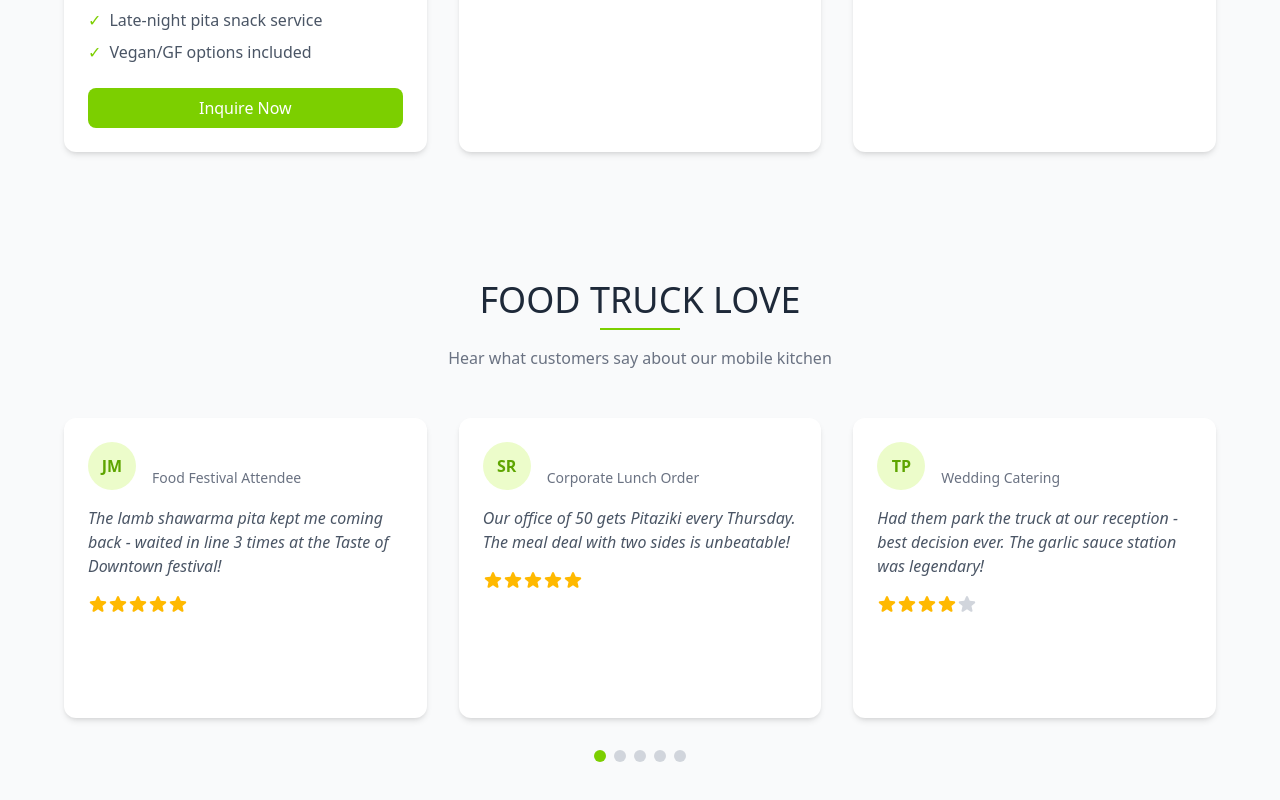
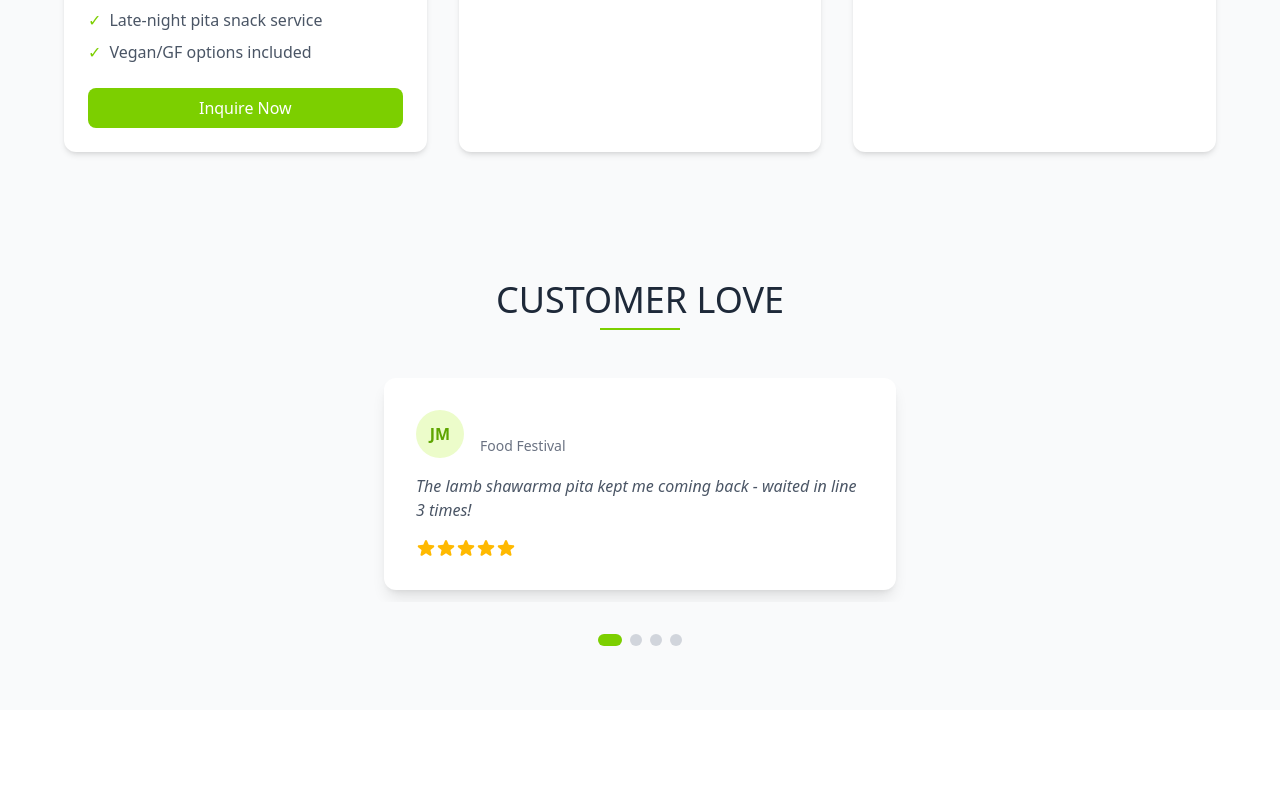
Before and after one commit to Yaser-Al-Hameedi/pitaziki-food-truck1, a React (Vite) app: page / in a window 1280 px wide. Shown: the part 2762-3562 px from the top of the page. After the commit the page ends 3496 px from the top, so only its background shows below. Built offline with nearby package versions, Linux system fonts and the light colour scheme.

Commit message:
Updated Testimonials Section

```diff
--- a/package.json
+++ b/package.json
@@ -12,6 +12,7 @@
   "dependencies": {
     "@heroicons/react": "^2.2.0",
     "@tailwindcss/vite": "^4.0.17",
+    "framer-motion": "^12.6.3",
     "react": "^19.0.0",
     "react-dom": "^19.0.0",
     "tailwindcss": "^4.0.17"
--- a/src/components/Testimonials.jsx
+++ b/src/components/Testimonials.jsx
@@ -1,31 +1,31 @@
 import { StarIcon } from '@heroicons/react/24/solid';
-import { useEffect, useState } from 'react';
+import { useState, useEffect } from 'react';
+import { motion, AnimatePresence } from 'framer-motion';
 
 const Testimonials = () => {
-  // Food truck-specific testimonials (can be moved to a separate JSON file)
-  const allTestimonials = [
+  const testimonials = [
     {
       id: 1,
       initials: 'JM',
       name: 'Jamal M.',
-      role: 'Food Festival Attendee',
-      quote: "The lamb shawarma pita kept me coming back - waited in line 3 times at the Taste of Downtown festival!",
+      role: 'Food Festival',
+      quote: "The lamb shawarma pita kept me coming back - waited in line 3 times!",
       stars: 5
     },
     {
       id: 2,
       initials: 'SR',
       name: 'Sophia R.',
-      role: 'Corporate Lunch Order',
-      quote: "Our office of 50 gets Pitaziki every Thursday. The meal deal with two sides is unbeatable!",
+      role: 'Corporate Lunch',
+      quote: "Our office gets Pitaziki every Thursday. The meal deal is unbeatable!",
       stars: 5
     },
     {
       id: 3,
       initials: 'TP',
       name: 'Tyler P.',
-      role: 'Wedding Catering',
-      quote: "Had them park the truck at our reception - best decision ever. The garlic sauce station was legendary!",
+      role: 'Wedding',
+      quote: "Had them park at our reception - best decision ever!",
       stars: 4
     },
     {
@@ -33,97 +33,84 @@ const Testimonials = () => {
       initials: 'EC',
       name: 'Elena C.',
       role: 'Daily Customer',
-      quote: "I track their location via Instagram - the spicy feta fries are worth driving across town for.",
-      stars: 5
-    },
-    {
-      id: 5,
-      initials: 'DK',
-      name: 'Darnell K.',
-      role: 'Food Truck Rally',
-      quote: "Most generous portions at the event. That lemon-herb chicken pita fed me for two meals!",
+      quote: "I track their location via Instagram - worth driving across town!",
       stars: 5
     }
   ];
 
-  const [visibleTestimonials, setVisibleTestimonials] = useState(allTestimonials.slice(0, 3));
   const [currentIndex, setCurrentIndex] = useState(0);
+  const [direction, setDirection] = useState(1); // 1 for forward, -1 for backward
 
-  // Auto-rotate testimonials every 10 seconds
+  // Auto-rotate with smooth transitions
   useEffect(() => {
     const interval = setInterval(() => {
-      setCurrentIndex(prev => (prev + 1) % allTestimonials.length);
-
-      // Get next 3 testimonials (with wrap-around)
-      const nextIndex = (currentIndex + 1) % allTestimonials.length;
-      const nextThree = [
-        allTestimonials[nextIndex],
-        allTestimonials[(nextIndex + 1) % allTestimonials.length],
-        allTestimonials[(nextIndex + 2) % allTestimonials.length]
-      ];
-
-      setVisibleTestimonials(nextThree);
-    }, 10000);
+      setDirection(1);
+      setCurrentIndex((prev) => (prev + 1) % testimonials.length);
+    }, 8000); // Changed to 8s for better readability
 
     return () => clearInterval(interval);
-  }, [currentIndex]);
+  }, []);
+
+  const goToIndex = (newIndex) => {
+    setDirection(newIndex > currentIndex ? 1 : -1);
+    setCurrentIndex(newIndex);
+  };
 
   return (
     <section className="bg-gray-50 py-16 px-4 sm:px-8">
-      <div className="max-w-6xl mx-auto">
+      <div className="max-w-4xl mx-auto">
         <div className="text-center mb-12">
           <h2 className="text-3xl md:text-4xl font-light text-gray-800 mb-2">
-            FOOD TRUCK LOVE
+            CUSTOMER LOVE
           </h2>
           <div className="w-20 h-0.5 bg-lime-500 mx-auto"></div>
-          <p className="text-gray-500 mt-4">Hear what customers say about our mobile kitchen</p>
         </div>
 
-        {/* Testimonial Cards */}
-        <div className="grid md:grid-cols-3 gap-8 min-h-[300px]">
-          {visibleTestimonials.map((testimonial) => (
-            <div
-              key={testimonial.id}
-              className="bg-white p-6 rounded-xl shadow-md hover:shadow-lg transition-all duration-500"
+        {/* Animated Testimonial */}
+        <div className="relative h-64 md:h-56 overflow-hidden">
+          <AnimatePresence custom={direction}>
+            <motion.div
+              key={currentIndex}
+              custom={direction}
+              initial={{ opacity: 0, x: direction * 100 }}
+              animate={{ opacity: 1, x: 0 }}
+              exit={{ opacity: 0, x: direction * -100 }}
+              transition={{ duration: 0.6, ease: "easeInOut" }}
+              className="absolute inset-0"
             >
+              <div className="bg-white p-8 rounded-xl shadow-lg mx-auto max-w-lg">
                 <div className="flex items-center mb-4">
                   <div className="w-12 h-12 rounded-full bg-lime-100 flex items-center justify-center text-lime-600 font-bold mr-4">
-                  {testimonial.initials}
+                    {testimonials[currentIndex].initials}
                   </div>
                   <div>
-                  <h4 className="font-medium">{testimonial.name}</h4>
-                  <p className="text-sm text-gray-500">{testimonial.role}</p>
+                    <h4 className="font-medium">{testimonials[currentIndex].name}</h4>
+                    <p className="text-sm text-gray-500">{testimonials[currentIndex].role}</p>
                   </div>
                 </div>
                 <p className="text-gray-600 italic mb-4">
-                {testimonial.quote}
+                  {testimonials[currentIndex].quote}
                 </p>
                 <div className="flex text-amber-400">
                   {[...Array(5)].map((_, i) => (
                     <StarIcon
                       key={i}
-                    className={`w-5 h-5 ${i >= testimonial.stars ? 'text-gray-300' : 'fill-current'}`}
+                      className={`w-5 h-5 ${i >= testimonials[currentIndex].stars ? 'text-gray-300' : 'fill-current'}`}
                     />
                   ))}
                 </div>
               </div>
-          ))}
+            </motion.div>
+          </AnimatePresence>
         </div>
 
         {/* Navigation Dots */}
         <div className="flex justify-center mt-8 space-x-2">
-          {allTestimonials.map((_, index) => (
+          {testimonials.map((_, index) => (
             <button
               key={index}
-              onClick={() => {
-                setCurrentIndex(index);
-                setVisibleTestimonials([
-                  allTestimonials[index],
-                  allTestimonials[(index + 1) % allTestimonials.length],
-                  allTestimonials[(index + 2) % allTestimonials.length]
-                ]);
-              }}
-              className={`w-3 h-3 rounded-full ${currentIndex === index ? 'bg-lime-500' : 'bg-gray-300'}`}
+              onClick={() => goToIndex(index)}
+              className={`w-3 h-3 rounded-full transition-all ${currentIndex === index ? 'bg-lime-500 w-6' : 'bg-gray-300'}`}
               aria-label={`View testimonial ${index + 1}`}
             />
           ))}
```
Also changed, not shown: 1 other file (tests, documents, lock files or other folders). Lines whose indentation alone changed are shown as unchanged.
